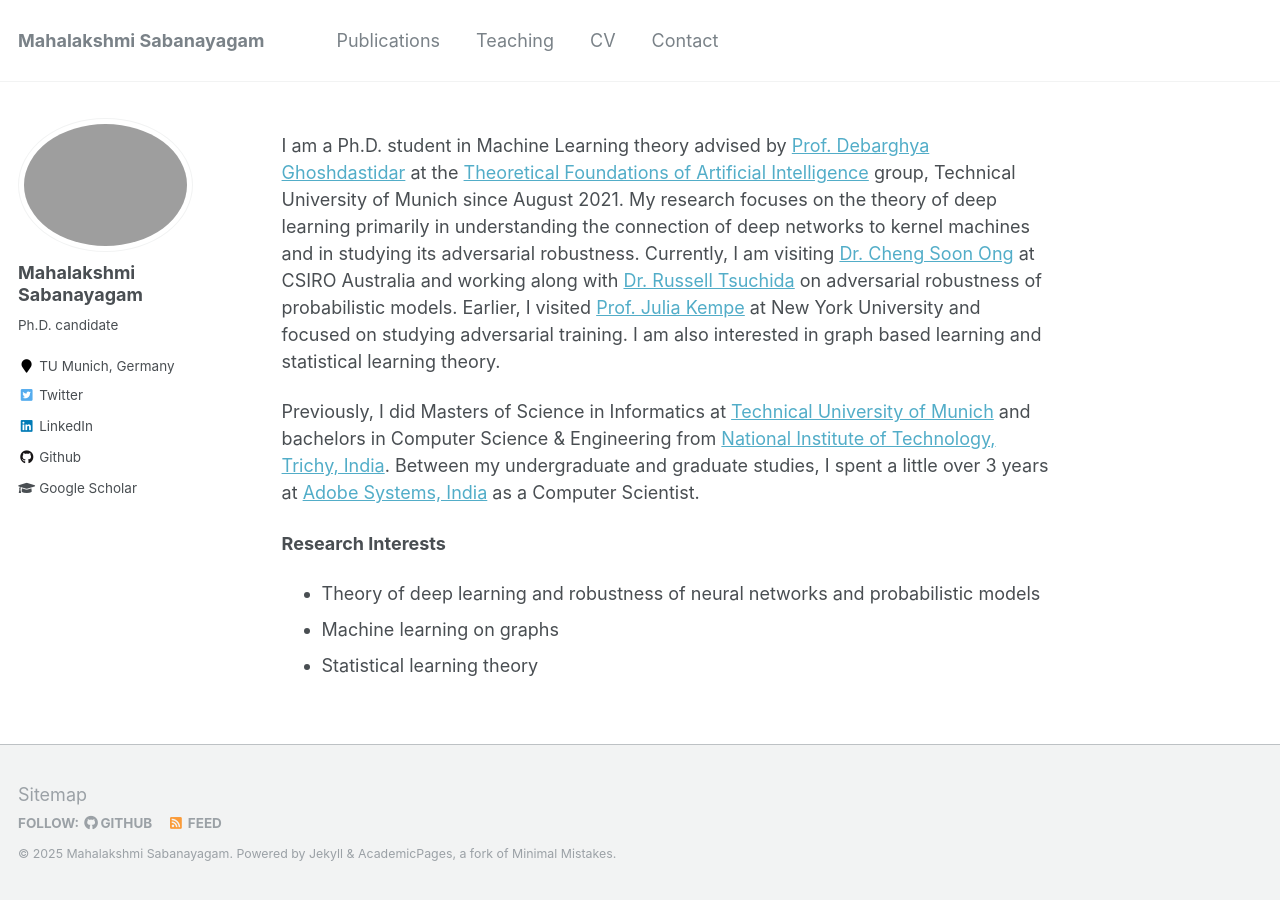
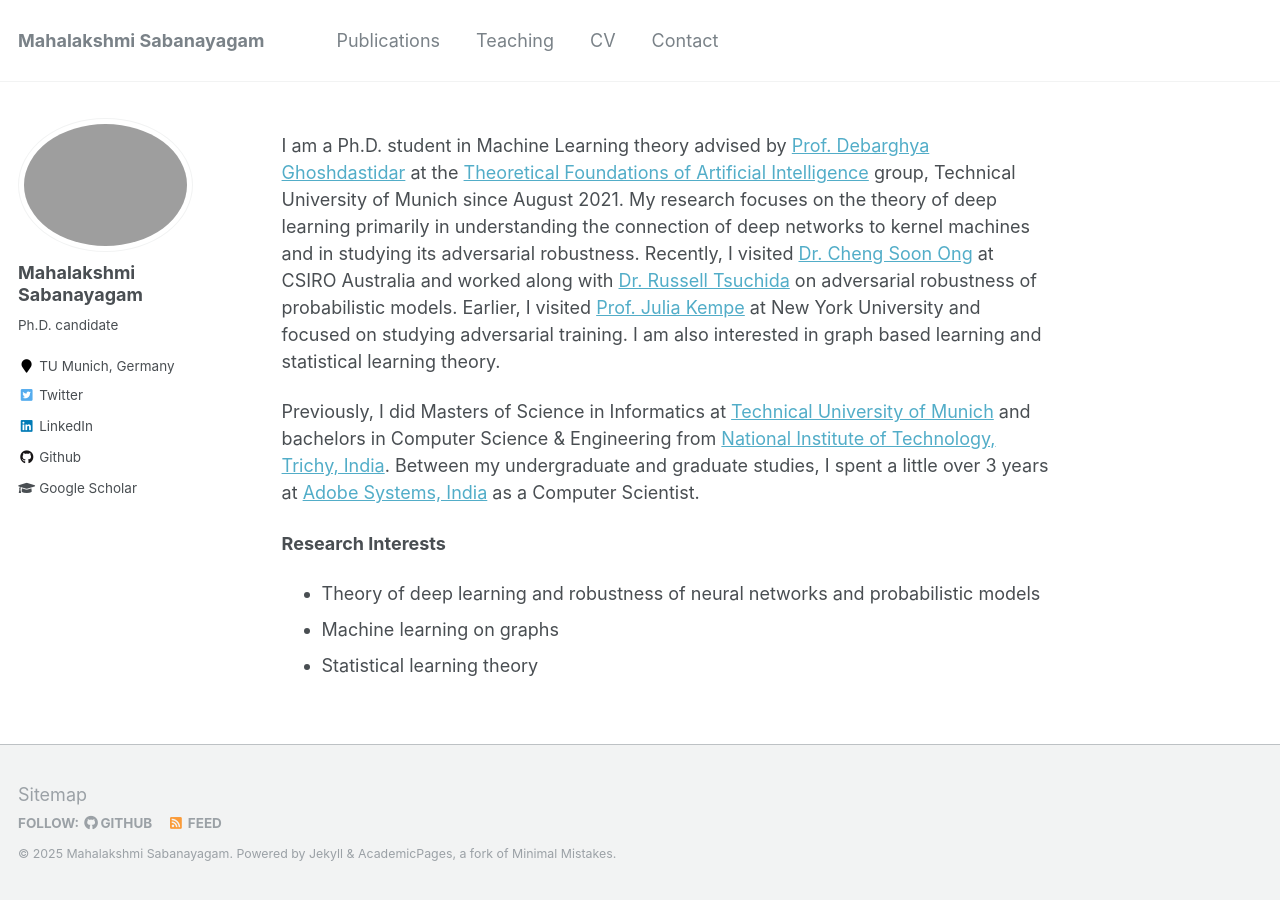
Before and after one commit to mahalakshmi-sabanayagam/mahalakshmi-sabanayagam.github.io, a Jekyll site: the page built from _pages/about.md, in a window 1280 px wide. Built offline with Jekyll 4.4.1, drawn with Linux system fonts in a browser that asks for light colours.

```diff
--- a/_pages/about.md
+++ b/_pages/about.md
@@ -10,7 +10,7 @@ redirect_from:
 
 I am a Ph.D. student in Machine Learning theory advised by [Prof. Debarghya Ghoshdastidar](https://www.in.tum.de/tfai/people/debarghya-ghoshdastidar/) at the [Theoretical Foundations of Artificial Intelligence](https://www.in.tum.de/tfai/home/) group, Technical University of Munich since August 2021.
 My research focuses on the theory of deep learning primarily in understanding the connection of deep networks to kernel machines and in studying its adversarial robustness.
-Currently, I am visiting [Dr. Cheng Soon Ong](https://www.ong-home.my/) at CSIRO Australia and working along with [Dr. Russell Tsuchida](https://scholar.google.com/citations?user=pQ7EkegAAAAJ&hl=en) on adversarial robustness of probabilistic models.
+Recently, I visited [Dr. Cheng Soon Ong](https://www.ong-home.my/) at CSIRO Australia and worked along with [Dr. Russell Tsuchida](https://scholar.google.com/citations?user=pQ7EkegAAAAJ&hl=en) on adversarial robustness of probabilistic models.
 Earlier, I visited [Prof. Julia Kempe](https://cims.nyu.edu/~kempe/) at New York University and focused on studying adversarial training.
 I am also interested in graph based learning and statistical learning theory.
 
```
Also changed, not shown: _pages/publications.md (+2 -0 lines).
